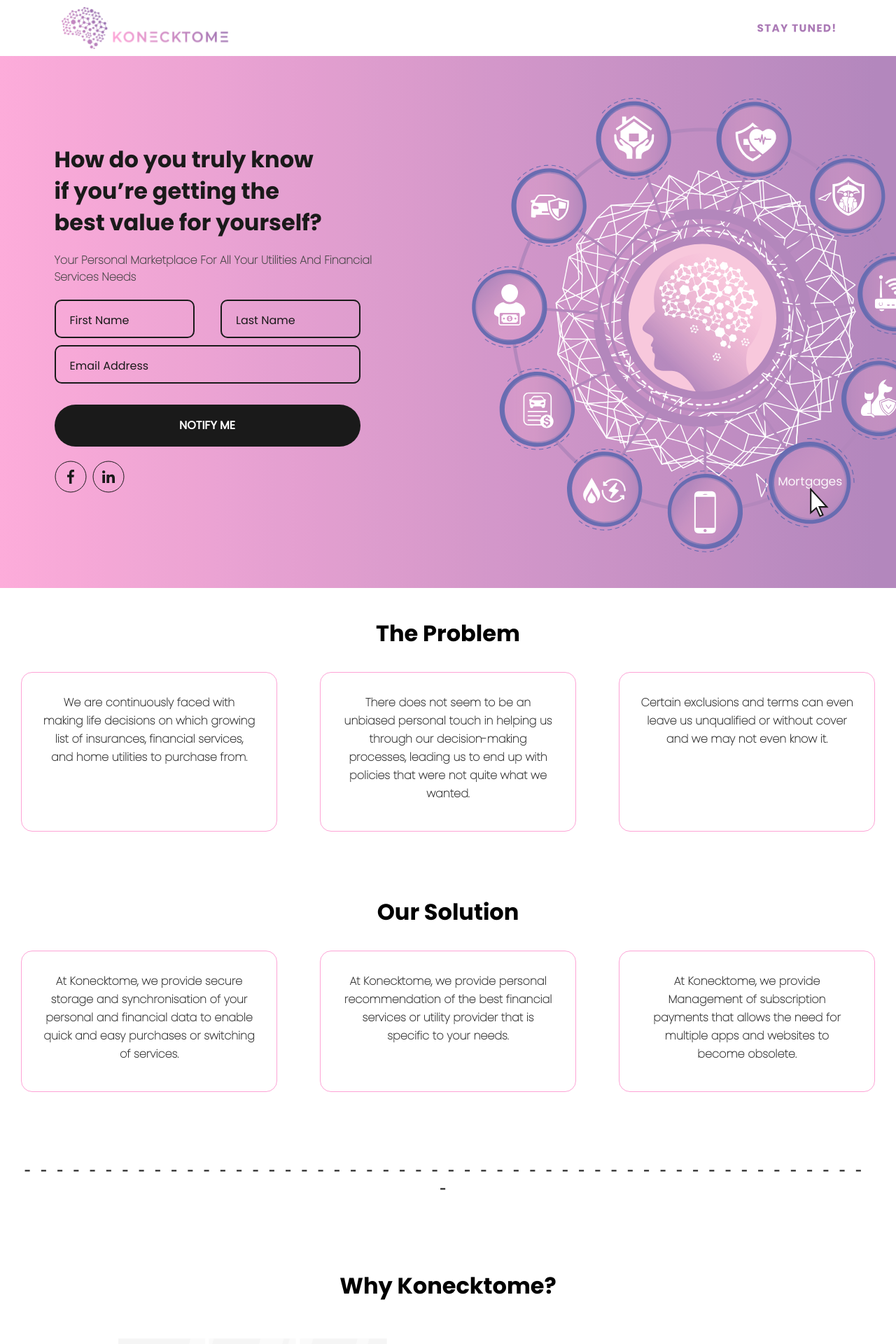
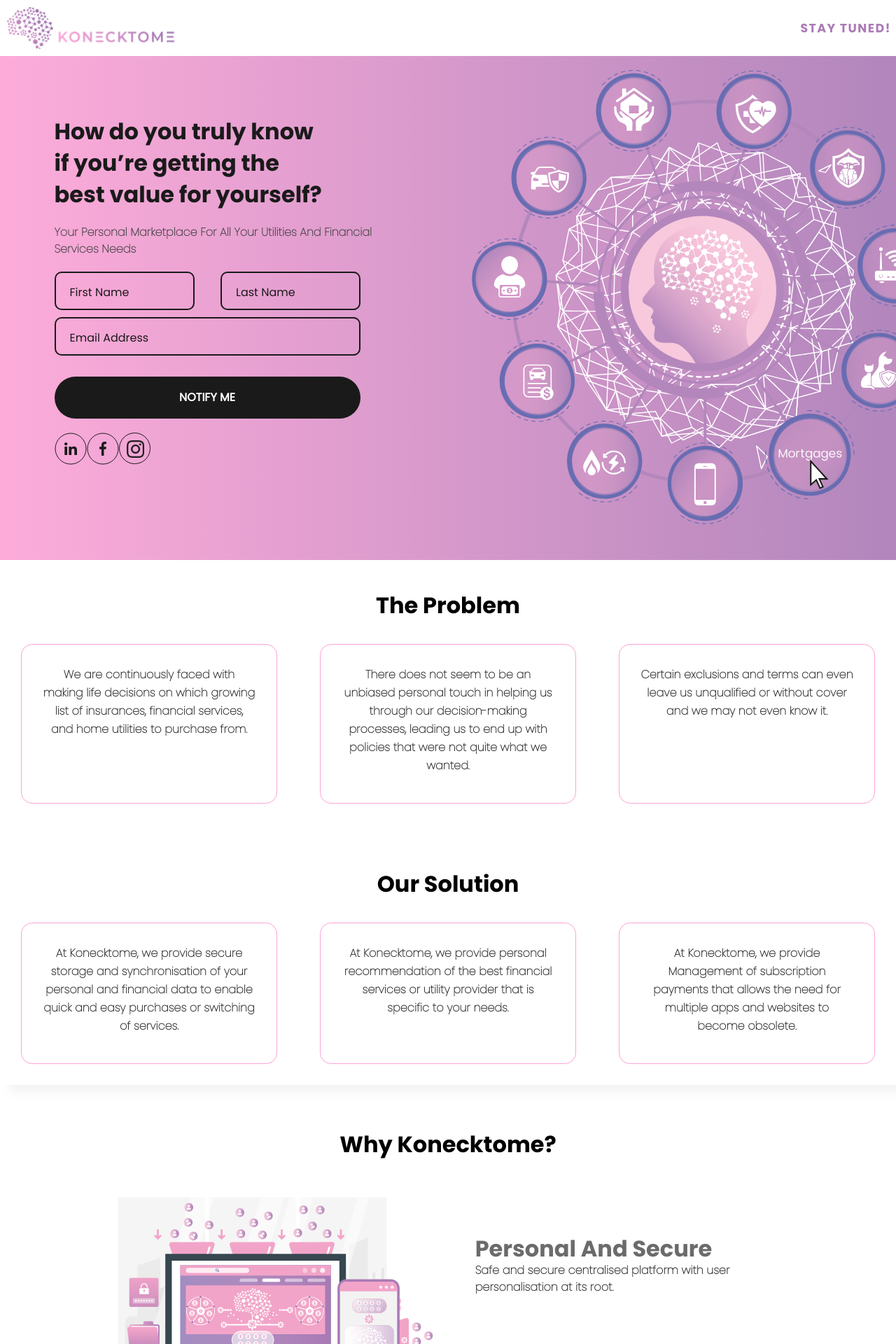
Before and after one commit to KONECKTOME/Konecktome-client, a React (Create React App) app: page / in a window 1280 px wide. Shown: the top 1920 px of the page at 70% size. Built offline with nearby package versions, Linux system fonts and the light colour scheme; no server answers; the HTML template or start-up script is replaced by a standard one.

Commit message:
push there

```diff
--- a/src/Components/About.jsx
+++ b/src/Components/About.jsx
@@ -18,7 +18,7 @@
               <img src={centralisedPlatform} className="vector-width" />
             </div>
             <div id="text-holder" className="scnd-text-holder">
-              <h3 id="head-text">Safe And Secure</h3>
+              <h3 id="head-text">Personal And Secure</h3>
               <p id="sub-text">
                 Safe and secure centralised platform with user personalisation
                 at its root.
@@ -29,7 +29,7 @@
         <div className="about-us-vector-wrapper" id="real-and-true">
           <div className="about-us-vector-snd-wrapper">
             <div id="real-time-text-holder">
-              <h3 id="head-text">Real-Time Updates</h3>
+              <h3 id="head-text">First-Class User Experience</h3>
               <p id="sub-text">
                 The entire process of purchasing and switching, and subsequent
                 bill management is performed all in-platform, enabling for a
@@ -47,7 +47,7 @@
               <img src={truePerson} className="vector-width3" />
             </div>
             <div id="text-holder">
-              <h3 id="head-text">True Personalisation</h3>
+              <h3 id="head-text">Reviews And Essentials</h3>
               <p id="sub-text">
                 Customer reviews, alongside a clear and concise listing of any
                 additional information (e.g. T&Cs and additional costs)
--- a/src/Components/Comingsoon.jsx
+++ b/src/Components/Comingsoon.jsx
@@ -4,6 +4,7 @@
 import "../css/Comingsoon.css";
 import facebook from "../Assets/facebookIcon.svg";
 import linkedIn from "../Assets/linkedinIcon.svg";
+import instagram from "../Assets/instagram-2.png";
 import checkBoxIcon from "../Assets/check_mark.png";
 import Animation from "../Animation/Circles_Hover_Animation.json";
 import Lottie from "react-lottie";
@@ -181,7 +182,8 @@
                 best value for yourself?
               </h3>
               <h3 id="get-notified-text-mobile">
-                Are you getting the best value for yourself ?
+                How do you truly know if you're getting the best value for
+                yourself ?
               </h3>
               <h3 id="coming-soon-text">
                 Your Personal Marketplace For All Your Utilities And Financial
@@ -282,12 +284,27 @@
                 </button>
               </form>
               <div id="icons-wrapper">
-                <div>
-                  <img src={facebook} />
-                </div>
-                <div>
-                  <img src={linkedIn} />
-                </div>
+                <a
+                  href="https://www.linkedin.com/company/konecktome/"
+                  target="_blank"
+                >
+                  <div>
+                    <img src={linkedIn} />
+                  </div>
+                </a>
+                <a
+                  href="https://www.facebook.com/Konecktome-101748959105629"
+                  target="_blank"
+                >
+                  <div>
+                    <img src={facebook} />
+                  </div>
+                </a>
+                <a href="https://www.instagram.com/konecktome/" target="_blank">
+                  <div id="instagram-holder">
+                    <img src={instagram} className="coming-soon-sm-icons" />
+                  </div>
+                </a>
               </div>
             </Col>
             <Col
--- a/src/Components/Footer.jsx
+++ b/src/Components/Footer.jsx
@@ -6,7 +6,7 @@
   render() {
     return (
       <div id="footer-wrapper">
-        <p>© 2021 KONECKTOME. All rights reserved.</p>
+        <p>© 2022 KONECKTOME (R). All rights reserved.</p>
       </div>
     );
   }
--- a/src/Components/FooterForm.jsx
+++ b/src/Components/FooterForm.jsx
@@ -231,7 +231,7 @@
                       id="subscribe-btn"
                       onClick={(e) => this.register(e)}
                     >
-                      Subscribe
+                      SUBSCRIBE
                     </button>
                   </form>
                 </Col>
--- a/src/Components/Navbar.jsx
+++ b/src/Components/Navbar.jsx
@@ -8,12 +8,12 @@
   state = {};
   render() {
     return (
-      <Container>
-        <div className="d-flex justify-content-between" id="logo-container">
+      <div id="main-container-nav">
+        <div id="logo-container">
           <img src={logo} id="logo-with-text" />
           <img src={stayTuned} id="stay-tuned" />
         </div>
-      </Container>
+      </div>
     );
   }
 }
--- a/src/Components/ProblemSolution.jsx
+++ b/src/Components/ProblemSolution.jsx
@@ -65,11 +65,6 @@
                 obsolete.
               </p>
             </div>
-          </div>
-          <div>
-            <p id="test">
-              -----------------------------------------------------
-            </p>
           </div>
           {/* <div id="ps-card-holder">
             <div id="arrow-holder">
--- a/src/css/AboutUs.css
+++ b/src/css/AboutUs.css
@@ -157,11 +157,23 @@
 
 #sub-text {
   font-family: Poppins;
-  line-height: 28px;
-  color: #000000;
+  line-height: inherit;
+  color: #2d2d2d;
   mix-blend-mode: normal;
   height: 84px;
   width: 372px;
+}
+
+#instagram-holder {
+  height: 45px;
+  width: 45px;
+  border-radius: 50%;
+  padding: 1rem;
+  border: 1px solid #000000;
+}
+
+.coming-soon-sm-icons {
+  width: 25px;
 }
 
 @media screen and (max-width: 700px) {
@@ -171,9 +183,15 @@
   .about-us-vector-wrapper {
     display: block;
   }
-  .about-us-vector-snd-wrapper {
+  #about-us-header {
+    text-align: center;
+    font-family: Poppins bold;
+    font-size: 26px;
+    line-height: 30px;
+  }
+  /* .about-us-vector-snd-wrapper {
     flex-direction: row-reverse;
-  }
+  } */
 
   #real-and-true {
     padding-top: 7rem;
@@ -202,7 +220,7 @@
   }
   #sub-text {
     font-size: 14px;
-    line-height: 20px;
+
     height: auto;
     width: auto;
   }
@@ -231,7 +249,6 @@
   }
   #sub-text {
     font-size: 18px;
-    line-height: 20px;
     height: auto;
     width: auto;
   }
@@ -244,9 +261,7 @@
     margin-top: 9rem;
     margin-right: 0rem;
   }
-  #real-and-true {
-    padding-top: 7rem;
-  }
+
   .vector-width {
     height: 100%;
     width: 100%;
--- a/src/css/Comingsoon.css
+++ b/src/css/Comingsoon.css
@@ -9,10 +9,11 @@
 }
 
 #landing-wrapper {
-  height: 100%;
+  height: 100% !important;
   background: linear-gradient(90deg, #fda3d6 0%, #ab7ab6 97.64%);
   mix-blend-mode: normal;
   opacity: 0.9;
+  padding-top: 4rem;
 }
 
 #left-col2 {
@@ -263,7 +264,7 @@
 
 @media screen and (max-width: 700px) {
   #landing-wrapper {
-    padding: 3rem 1rem 3rem 1rem;
+    padding: 13rem 1rem 3rem 1rem;
     width: 100%;
     height: 100%;
     background: linear-gradient(90deg, #fda3d6 0%, #ab7ab6 97.64%);
@@ -283,6 +284,7 @@
     margin-top: 2rem;
     font-size: 16px;
     line-height: 24px;
+    text-align: center;
   }
   #get-notified-text {
     display: none;
@@ -294,6 +296,7 @@
     line-height: 45px;
     color: #000000;
     display: block;
+    text-align: center;
   }
   input[type="text"] {
     width: 100%;
@@ -339,7 +342,7 @@
   }
 }
 
-@media screen and (min-width: 600px) and (max-width: 768px) {
+@media only screen and (min-device-width: 768px) and (max-device-width: 1024px) and (-webkit-min-device-pixel-ratio: 2) {
   #landing-wrapper {
     padding: 3rem 3rem;
     width: 100%;
@@ -353,12 +356,17 @@
   }
   #mobile-animation {
     display: block;
+    margin-bottom: 3rem;
   }
   #coming-soon-text {
     font-size: 26px;
+    line-height: inherit;
+    text-align: center;
   }
   #get-notified-text {
-    font-size: 50px;
+    font-size: 45px;
+    text-align: center;
+    line-height: inherit;
   }
   .col-md-2 {
     width: 100% !important;
@@ -423,20 +431,22 @@
     mix-blend-mode: normal;
     opacity: 0.9;
   }
-  .col-lg-5 {
+  /* .col-lg-5 {
     width: 100% !important;
+  } */
+  #right-col2 {
+    display: block;
+    padding-top: 11rem;
   }
-  #right-col2 {
+  #mobile-animation {
     display: none;
   }
-  #mobile-animation {
-    display: block;
-  }
   #coming-soon-text {
-    font-size: 26px;
+    font-size: 20px;
   }
   #get-notified-text {
-    font-size: 50px;
+    font-size: 30px;
+    line-height: inherit;
   }
   .col-md-2 {
     width: 100% !important;
@@ -467,7 +477,7 @@
   }
   #btn {
     margin-top: 2rem;
-    font-size: 26px;
+    font-size: 18px;
     width: 100%;
   }
   #checkbox-wrapper {
--- a/src/css/Navbar.css
+++ b/src/css/Navbar.css
@@ -1,6 +1,12 @@
 #logo-container {
   padding: 1rem 1rem;
   height: 10vh;
+  display: flex;
+  justify-content: space-between;
+  position: fixed;
+  z-index: 1;
+  width: 100%;
+  background: #ffffff;
 }
 
 #stay-tuned {
@@ -8,20 +14,33 @@
 }
 
 @media only screen and (min-device-width: 320px) and (max-device-width: 568px) and (-webkit-min-device-pixel-ratio: 2) {
-  #stay-tuned {
+  /* #stay-tuned {
     display: none;
-  }
+  } */
 
   #logo-with-text {
     width: 40%;
+  }
+
+  #stay-tuned {
+    width: 30%;
   }
 }
 
 @media only screen and (min-device-width: 768px) and (max-device-width: 1024px) and (-webkit-min-device-pixel-ratio: 2) {
   #stay-tuned {
-    display: none;
+    width: 30%;
   }
   #logo-with-text {
-    width: 40%;
+    width: 30%;
   }
 }
+
+@media only screen and (min-device-width: 1024px) and (max-device-width: 1366px) and (-webkit-min-device-pixel-ratio: 2) {
+  #stay-tuned {
+    width: 20%;
+  }
+  #logo-with-text {
+    width: 20%;
+  }
+}
--- a/src/css/ProblemSolution.css
+++ b/src/css/ProblemSolution.css
@@ -1,6 +1,7 @@
 #problem-solution-wrapper {
   padding: 3rem;
   background: #ffffff;
+  box-shadow: 14px 10px 14px #f2f2f2;
 }
 
 #problem-soultion-header {
@@ -26,6 +27,7 @@
   border: 1px solid #fda3d6;
   border-radius: 16px;
   text-align: center;
+  line-height: inherit;
 }
 
 #test {
@@ -55,22 +57,23 @@
 
 @media screen and (max-width: 700px) {
   #problem-solution-wrapper {
-    padding: 3rem;
+    padding: 7rem 3rem 3rem 3rem;
   }
   #ps-card-holder {
     display: block;
-    padding: 1rem;
     margin-top: 0;
   }
   .ps-card {
     max-width: 100%;
     align-items: center;
-    padding: 1rem;
+    padding: 3rem;
     width: auto;
     border: 1px solid #fda3d6;
     border-radius: 12px;
     text-align: center;
     margin-top: 1.5rem;
+    height: 250px;
+    font-size: 14px;
   }
   #problem-soultion-header {
     font-size: 26px;
@@ -78,3 +81,6 @@
     color: #000000;
   }
 }
+
+@media only screen and (min-device-width: 768px) and (max-device-width: 1024px) and (-webkit-min-device-pixel-ratio: 2) {
+}
```
Also changed, not shown: src/Assets/instagram-2.png (added), src/Assets/instagram.png (added).
